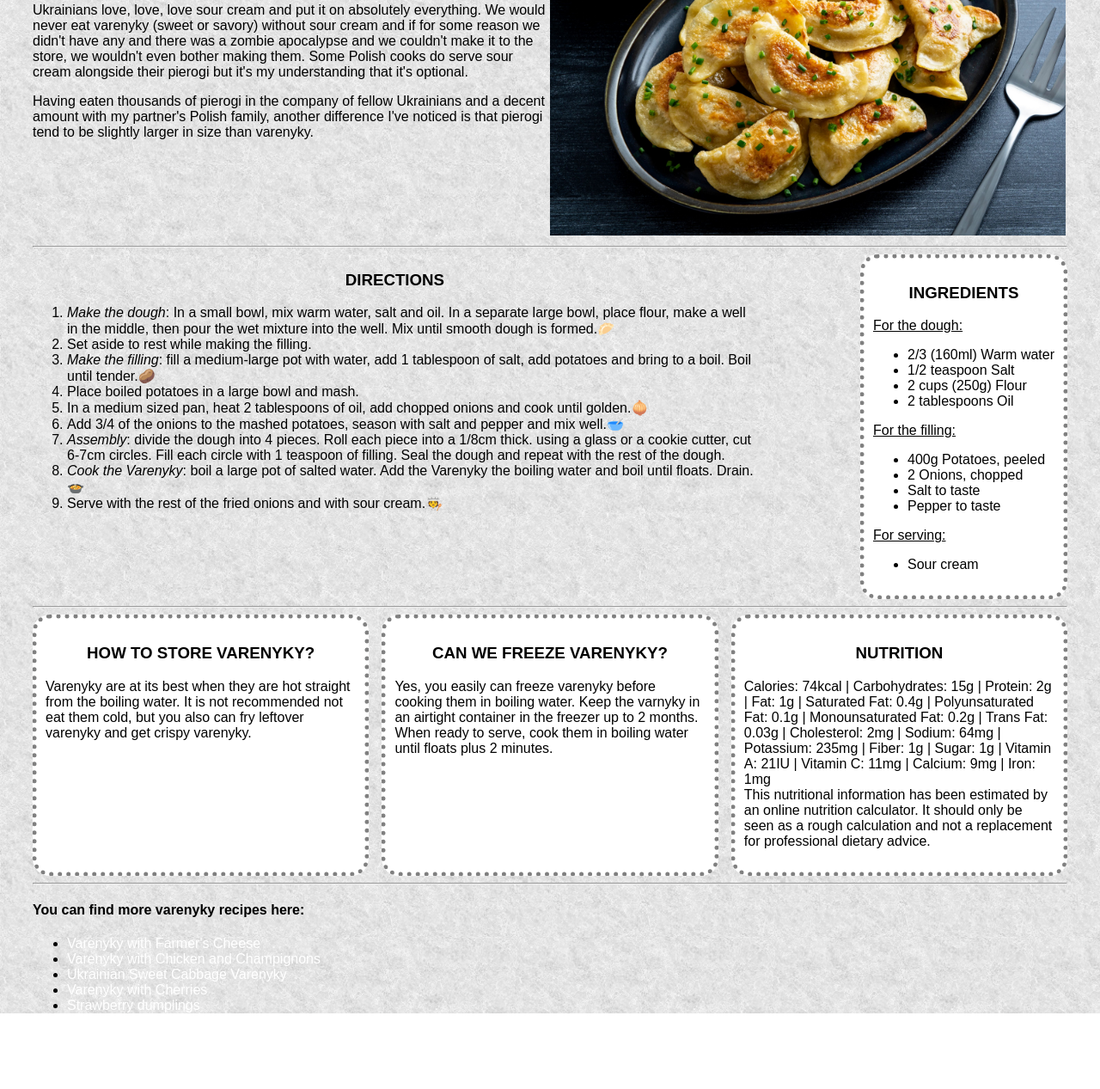
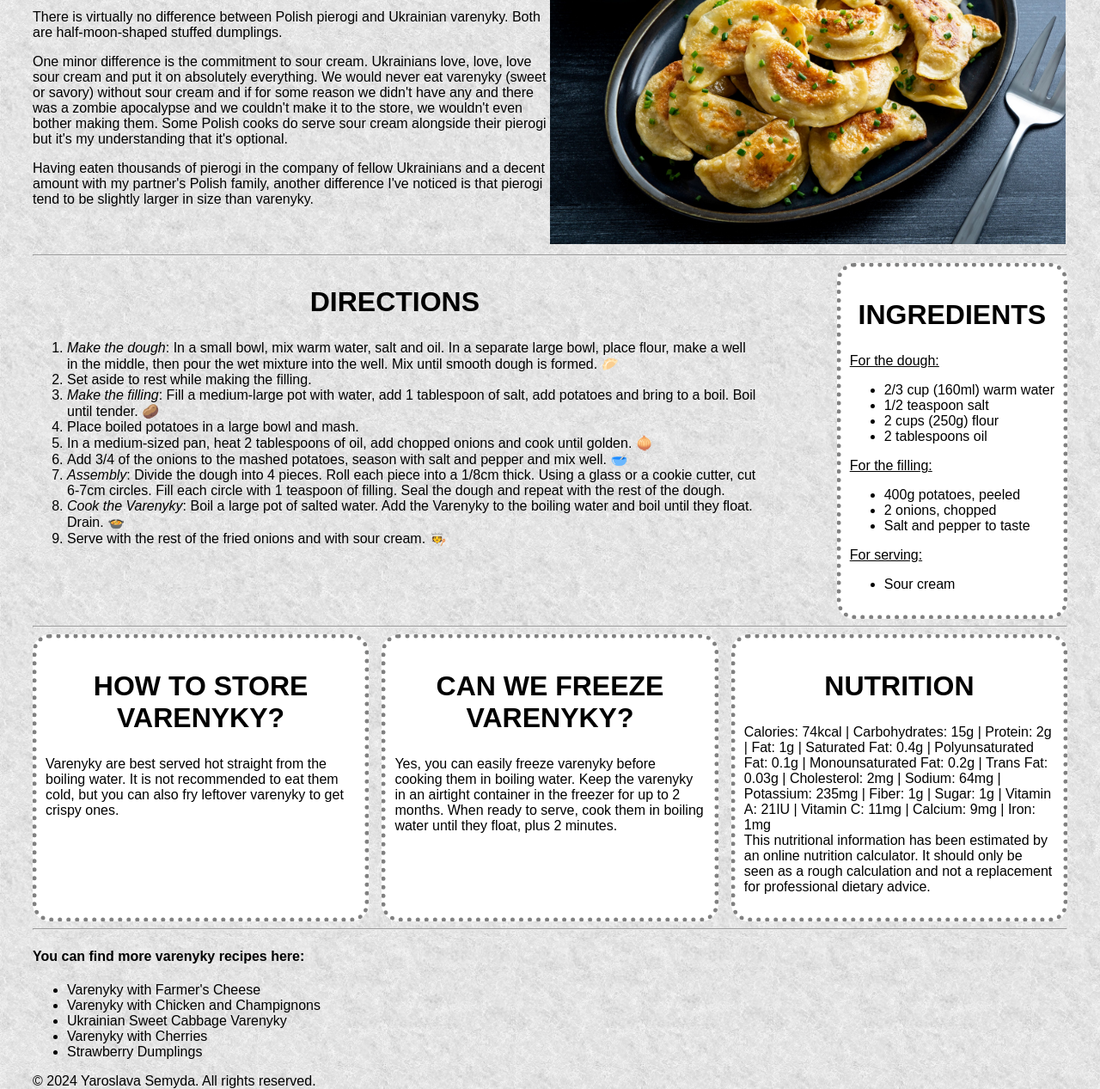
Before and after one commit to YaroslavaVatansever/MyFirstHTML, a plain HTML site: page recipe/recipe.html in a window 1280 px wide. Shown: the part 410-1677 px from the top of the page at 86% size. Before the commit the page ends 1589 px from the top, so only its background shows below. Drawn offline with Linux system fonts and the light colour scheme.

Commit message:
last updates of recipe

```diff
--- a/recipe/globals.css
+++ b/recipe/globals.css
@@ -10,12 +10,14 @@ header {
     background-color: white;
     position: sticky;
     top: 0;
+    left: 0;
+    right: 0;
     width: 100%;
     height: 80px;
     display: flex;
     align-items: center;
     justify-content: space-around;
-    box-shadow: 0 0 25px 0 black;
+    box-shadow: 0 0 20px 0 black;
 }
 
 header img {
@@ -54,15 +56,15 @@ main h2 {
     text-align: center;
 }
 
-a:link,
-a:visited {
-    color: white;
+main a:link,
+main a:visited {
+    color: black;
     background-color: transparent;
     text-decoration: none;
 }
 
-a:hover {
-    color: black;
+main a:hover {
+    color: gray;
     text-decoration: underline;
 }
 
--- a/recipe/recipe.html
+++ b/recipe/recipe.html
@@ -1,17 +1,17 @@
 <!DOCTYPE html>
-<html>
+<html lang="en">
 <head>
-    <link rel="stylesheet" href="globals.css" />
-    <meta charset="UTF-8" />
+  <meta charset="UTF-8">
+  <meta name="viewport" content="width=device-width, initial-scale=1.0">
+  <meta name="description" content="Traditional Ukrainian Potato Varenyky recipe with step-by-step instructions. Learn about the differences between varenyky and pierogi.">
+  <meta name="author" content="Yaroslava">
   <title>Varenyky</title>
+  <link rel="stylesheet" href="globals.css">
 </head>
 <body>
 
 <header>
-      <img
-         src="images/Ukrainian food.png"
-         alt="Ukrainian food"
-      />
+  <img src="images/Ukrainian food.png" alt="Ukrainian food">
   <nav>
     <ul>
       <li><a href="./index.html">Home</a></li>
@@ -22,106 +22,79 @@
 </header>
 
 <main>
+  <article>
     <h1>Traditional Ukrainian Potato Varenyky</h1>
-      <!-- What are "Varenyky"?-->
+
     <section class="what-is-varenyky">
       <p>
-          These Ukrainian halfmoon-shaped stuffed dumplings can be sweet or savory,
-          served boiled or fried, garnished with fried onions and served with sour
-          cream, or served plain. These characteristics vary regionally and based on
-          individual family traditions. The recipe below is how my family does
-          varenyky: boiled, tossed with browned onions, lots of sour cream on the
-          side.
+        These Ukrainian half-moon-shaped stuffed dumplings can be sweet or savory, served boiled or fried, garnished with fried onions and served with sour cream, or served plain. These characteristics vary regionally and based on individual family traditions. The recipe below is how my family makes varenyky: boiled, tossed with browned onions, lots of sour cream on the side.
       </p>
+
       <div class="intro">
         <div>
-            <h3>What's the difference between pierogi and varenyky?</h3>
+          <h2>What's the difference between pierogi and varenyky?</h2>
           <p>
-              There is virtually no difference between Polish pierogi and Ukrainian
-              varenyky. Both are halfmoon-shaped stuffed dumplings.
-              One minor difference is the commitment to sour cream.
+            There is virtually no difference between Polish pierogi and Ukrainian varenyky. Both are half-moon-shaped stuffed dumplings.
           </p>
           <p>
-              Ukrainians love, love, love sour cream and put it on absolutely everything.
-              We would never eat varenyky (sweet or savory) without sour cream and if for
-              some reason we didn't have any and there was a zombie apocalypse and we couldn't
-              make it to the store, we wouldn't even bother making them. Some Polish cooks do serve
-              sour cream alongside their pierogi but it's my understanding that it's optional.
+            One minor difference is the commitment to sour cream. Ukrainians love, love, love sour cream and put it on absolutely everything. We would never eat varenyky (sweet or savory) without sour cream and if for some reason we didn't have any and there was a zombie apocalypse and we couldn't make it to the store, we wouldn't even bother making them. Some Polish cooks do serve sour cream alongside their pierogi but it's my understanding that it's optional.
           </p>
           <p>
-              Having eaten thousands of pierogi in the company of fellow Ukrainians and a decent amount
-              with my partner's Polish family, another difference I've noticed is that pierogi tend to be
-              slightly larger in size than varenyky.
+            Having eaten thousands of pierogi in the company of fellow Ukrainians and a decent amount with my partner's Polish family, another difference I've noticed is that pierogi tend to be slightly larger in size than varenyky.
           </p>
         </div>
+
         <div>
-            <img
-             src="images/potato-varenyky.jpeg"
-             alt="fried potato-varenyky with smetana and dill"
-           />
+          <img src="images/potato-varenyky.jpeg" alt="fried potato varenyky with smetana and dill">
         </div>
       </div>
     </section>
-    </main>
-    <hr />
-    <!--horizontal line to separate each part of the recipe-->
+
+    <hr>
+
     <section>
       <div id="directions">
-        <h3>DIRECTIONS</h3>
+        <h2>DIRECTIONS</h2>
         <ol>
           <li>
-            <em>Make the dough</em>: In a small bowl, mix warm water, salt and oil.
-            In a separate large bowl, place flour, make a well in the middle, then
-            pour the wet mixture into the well. Mix until smooth dough is formed.🥟
+            <em>Make the dough</em>: In a small bowl, mix warm water, salt and oil. In a separate large bowl, place flour, make a well in the middle, then pour the wet mixture into the well. Mix until smooth dough is formed. 🥟
           </li>
           <li>Set aside to rest while making the filling.</li>
           <li>
-            <em>Make the filling</em>: fill a medium-large pot with water, add 1
-             tablespoon of salt, add potatoes and bring to a boil. Boil until
-             tender.🥔
+            <em>Make the filling</em>: Fill a medium-large pot with water, add 1 tablespoon of salt, add potatoes and bring to a boil. Boil until tender. 🥔
           </li>
           <li>Place boiled potatoes in a large bowl and mash.</li>
           <li>
-            In a medium sized pan, heat 2 tablespoons of oil, add chopped onions and
-            cook until golden.🧅
+            In a medium-sized pan, heat 2 tablespoons of oil, add chopped onions and cook until golden. 🧅
           </li>
           <li>
-            Add 3/4 of the onions to the mashed potatoes, season with salt and
-            pepper and mix well.🥣
+            Add 3/4 of the onions to the mashed potatoes, season with salt and pepper and mix well. 🥣
           </li>
           <li>
-             <em>Assembly</em>: divide the dough into 4 pieces. Roll each piece into
-             a 1/8cm thick. using a glass or a cookie cutter, cut 6-7cm circles. Fill
-             each circle with 1 teaspoon of filling. Seal the dough and repeat with
-             the rest of the dough.
+            <em>Assembly</em>: Divide the dough into 4 pieces. Roll each piece into a 1/8cm thick. Using a glass or a cookie cutter, cut 6-7cm circles. Fill each circle with 1 teaspoon of filling. Seal the dough and repeat with the rest of the dough.
           </li>
           <li>
-             <em>Cook the Varenyky</em>: boil a large pot of salted water. Add the
-             Varenyky the boiling water and boil until floats. Drain.🍲
+            <em>Cook the Varenyky</em>: Boil a large pot of salted water. Add the Varenyky to the boiling water and boil until they float. Drain. 🍲
           </li>
-           <li>Serve with the rest of the fried onions and with sour cream.🧑‍🍳</li>
+          <li>Serve with the rest of the fried onions and with sour cream. 🧑‍🍳</li>
         </ol>
       </div>
 
       <div id="ingredients">
-        <h3>INGREDIENTS</h3>
+        <h2>INGREDIENTS</h2>
         <p>For the dough:</p>
-        <!--unordered list of ingredients for varenyky-->
-
         <ul>
-          <li>2/3 (160ml) Warm water</li>
-          <li>1/2 teaspoon Salt</li>
-          <li>2 cups (250g) Flour</li>
-          <li>2 tablespoons Oil</li>
+          <li>2/3 cup (160ml) warm water</li>
+          <li>1/2 teaspoon salt</li>
+          <li>2 cups (250g) flour</li>
+          <li>2 tablespoons oil</li>
         </ul>
 
         <p>For the filling:</p>
-
         <ul>
-           <li>400g Potatoes, peeled</li>
-           <li>2 Onions, chopped</li>
-           <li>Salt to taste</li>
-           <li>Pepper to taste</li>
+          <li>400g potatoes, peeled</li>
+          <li>2 onions, chopped</li>
+          <li>Salt and pepper to taste</li>
         </ul>
 
         <p>For serving:</p>
@@ -130,70 +103,51 @@
         </ul>
       </div>
     </section>
-    <hr />
+
+    <hr>
+
     <section class="notes">
       <div>
-        <h3>HOW TO STORE VARENYKY?</h3>
+        <h2>HOW TO STORE VARENYKY?</h2>
         <p>
-          Varenyky are at its best when they are hot straight from the boiling
-          water. It is not recommended not eat them cold, but you also can fry
-          leftover varenyky and get crispy varenyky.
+          Varenyky are best served hot straight from the boiling water. It is not recommended to eat them cold, but you can also fry leftover varenyky to get crispy ones.
         </p>
       </div>
+
       <div>
-        <h3>CAN WE FREEZE VARENYKY?</h3>
+        <h2>CAN WE FREEZE VARENYKY?</h2>
         <p>
-          Yes, you easily can freeze varenyky before cooking them in boiling water.
-          Keep the varnyky in an airtight container in the freezer up to 2 months.
-          When ready to serve, cook them in boiling water until floats plus 2
-          minutes.
+          Yes, you can easily freeze varenyky before cooking them in boiling water. Keep the varenyky in an airtight container in the freezer for up to 2 months. When ready to serve, cook them in boiling water until they float, plus 2 minutes.
         </p>
       </div>
+
       <div>
-        <h3>NUTRITION</h3>
+        <h2>NUTRITION</h2>
         <p>
-          Calories: 74kcal | Carbohydrates: 15g | Protein: 2g | Fat: 1g | Saturated
-          Fat: 0.4g | Polyunsaturated Fat: 0.1g | Monounsaturated Fat: 0.2g | Trans
-          Fat: 0.03g | Cholesterol: 2mg | Sodium: 64mg | Potassium: 235mg | Fiber:
-          1g | Sugar: 1g | Vitamin A: 21IU | Vitamin C: 11mg | Calcium: 9mg | Iron:
-         1mg <br />
-          This nutritional information has been estimated by an online nutrition
-          calculator. It should only be seen as a rough calculation and not a
-          replacement for professional dietary advice.
+          Calories: 74kcal | Carbohydrates: 15g | Protein: 2g | Fat: 1g | Saturated Fat: 0.4g | Polyunsaturated Fat: 0.1g | Monounsaturated Fat: 0.2g | Trans Fat: 0.03g | Cholesterol: 2mg | Sodium: 64mg | Potassium: 235mg | Fiber: 1g | Sugar: 1g | Vitamin A: 21IU | Vitamin C: 11mg | Calcium: 9mg | Iron: 1mg <br>
+          This nutritional information has been estimated by an online nutrition calculator. It should only be seen as a rough calculation and not a replacement for professional dietary advice.
         </p>
       </div>
     </section>
-    <hr />
+
+  </article>
+
+  <hr>
+
   <h4>You can find more varenyky recipes here:</h4>
   <ul>
-      <li>
-        <a href="https://petersfoodadventures.com/vareniki/"
-          >Varenyky with Farmer's Cheese</a
-        >
-      </li>
-      <li>
-        <a
-          href="https://ukrainian-recipes.com/varenyky-with-chicken-and-champignons.html"
-          >Varenyky with Chicken and Champignons</a
-        >
-      </li>
-      <li>
-        <a
-          href="https://www.food.com/recipe/ukrainian-sweet-cabbage-varenyky-pierogi-dumplings-195553"
-          >Ukrainian Sweet Cabbage Varenyky</a
-        >
-      </li>
-      <li>
-        <a href="https://www.littlebroken.com/vareniki-with-cherries/"
-          >Varenyky with Cherries</a
-        >
-      </li>
-      <li>
-        <a
-          href="https://ukrainian-recipes.com/strawberry-dumplings-delicious-treat-from-ukraine.html"
-          >Strawberry dumplings</a
-        >
-      </li>
+    <li><a href="https://petersfoodadventures.com/vareniki/">Varenyky with Farmer's Cheese</a></li>
+    <li><a href="https://ukrainian-recipes.com/varenyky-with-chicken-and-champignons.html">Varenyky with Chicken and Champignons</a></li>
+    <li><a href="https://www.food.com/recipe/ukrainian-sweet-cabbage-varenyky-pierogi-dumplings-195553">Ukrainian Sweet Cabbage Varenyky</a></li>
+    <li><a href="https://www.littlebroken.com/vareniki-with-cherries/">Varenyky with Cherries</a></li>
+    <li><a href="https://ukrainian-recipes.com/strawberry-dumplings-delicious-treat-from-ukraine.html">Strawberry Dumplings</a></li>
   </ul>
+
+</main>
+
+<footer>
+  <p>&copy; 2024 Yaroslava Semyda. All rights reserved.</p>
+</footer>
+
 </body>
 </html>
```
Lines whose indentation alone changed are shown as unchanged.
